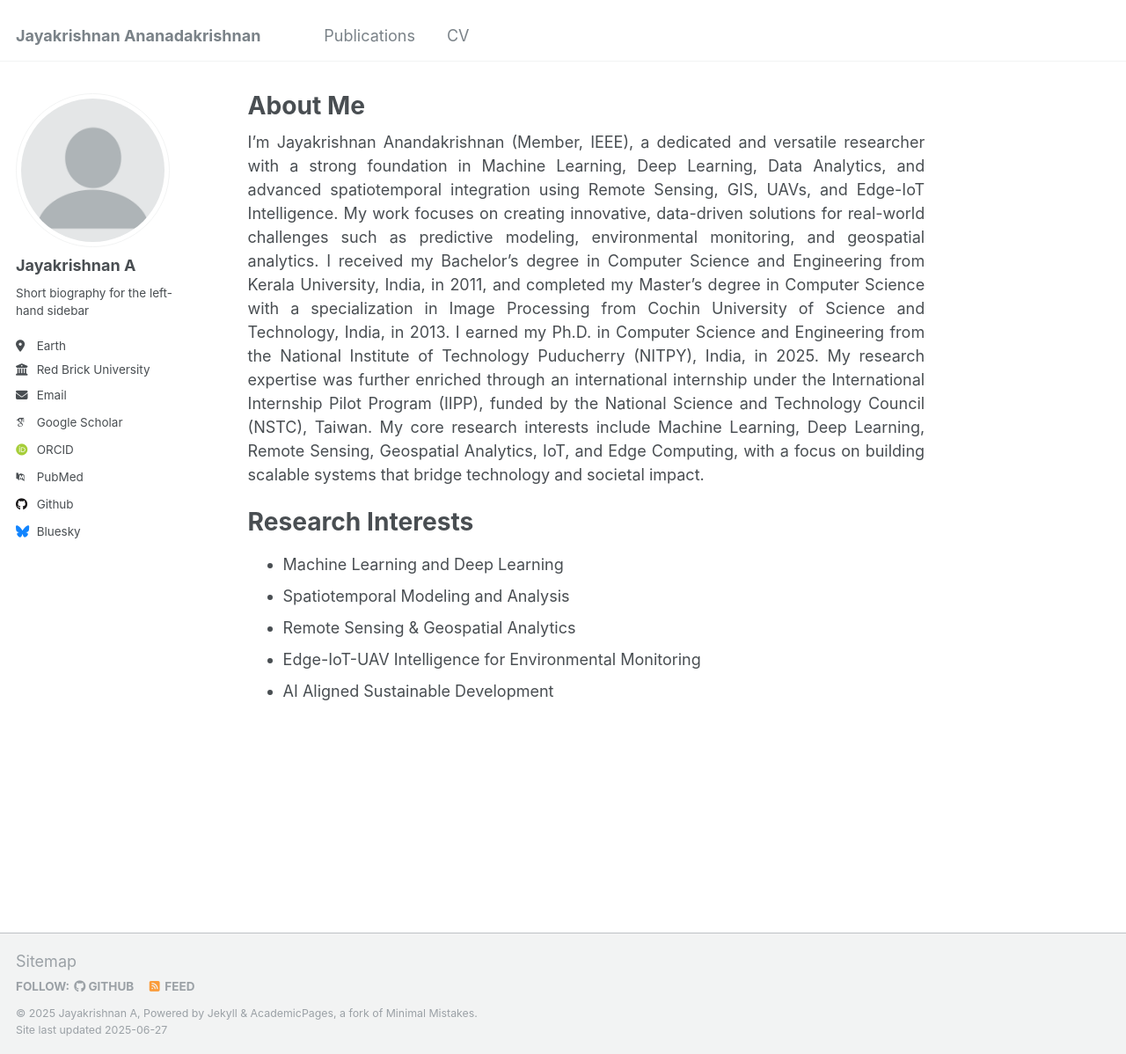
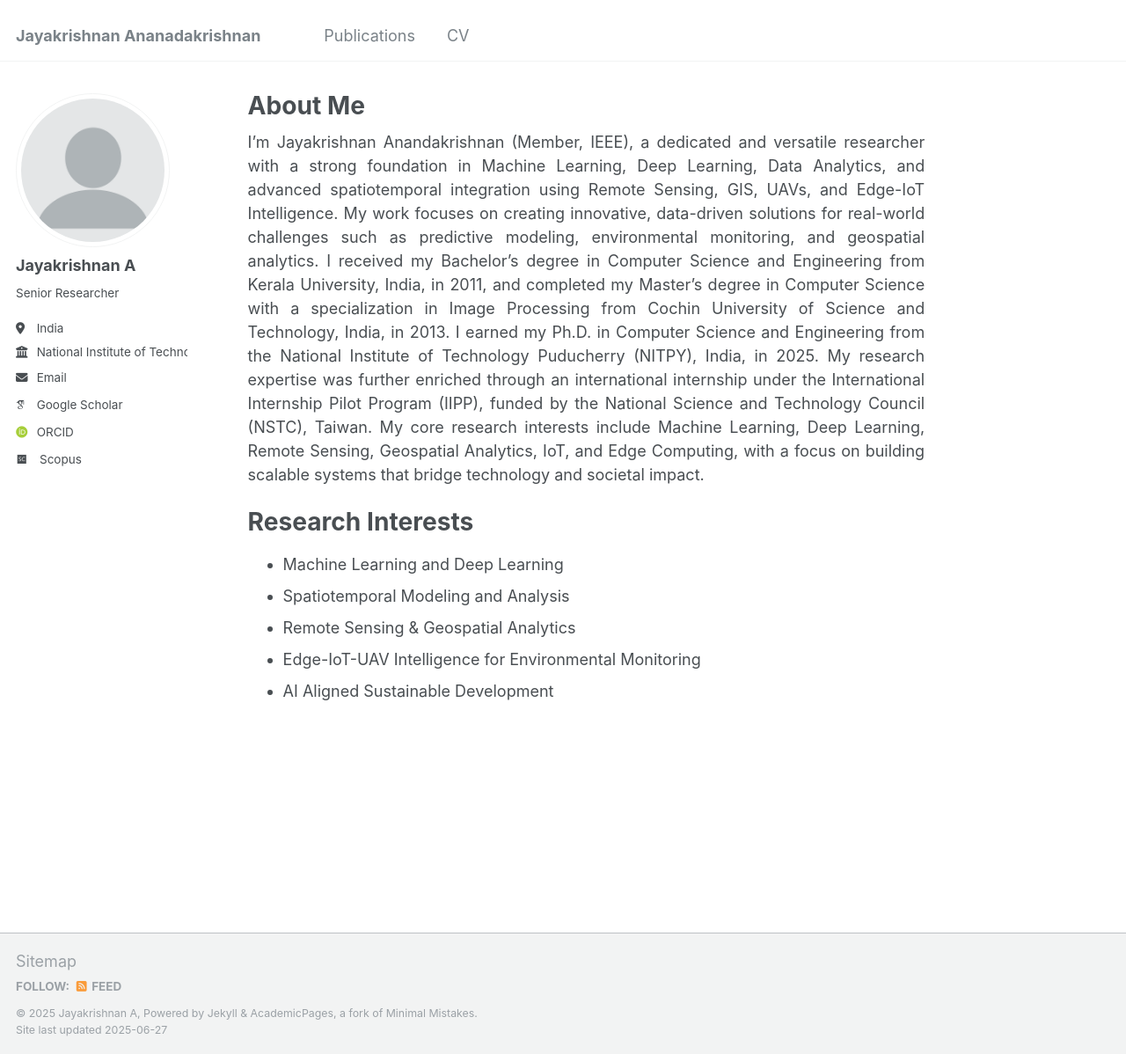
Before and after one commit to Jayakrishnan-A/jayakrishnan-a.github.io, a Jekyll site: the page built from _pages/about.md, in a window 1280 px wide and 1198 px high. Shown: the whole window at 88% size. Built offline with Jekyll 4.4.1, drawn with Linux system fonts in a browser that asks for light colours; some web fonts are replaced.

Commit message:
Update _config.yml

```diff
--- a/_config.yml
+++ b/_config.yml
@@ -24,32 +24,32 @@ author:
   avatar           : "profile.png"
   name             : "Jayakrishnan A"
   pronouns         : # example: "she/her"
-  bio              : "Short biography for the left-hand sidebar"
-  location         : "Earth"
-  employer         : "Red Brick University"
+  bio              : "Senior Researcher"
+  location         : "India"
+  employer         : "National Institute of Technology Puducherry"
   uri              : # URL
-  email            : "none@example.org"
+  email            : "jaykrizz@gmail.com"
 
   # Academic websites
   arxiv            : # URL - Update with the correct link to your profile
-  googlescholar    : "https://scholar.google.com/citations?user=PS_CX0AAAAAJ"
+  googlescholar    : "https://scholar.google.co.in/citations?hl=en&user=rFpTwgIAAAAJ&view_op=list_works&sortby=pubdate"
   impactstory      : # URL
-  orcid            : "http://orcid.org/yourorcidurl"
+  orcid            : "https://orcid.org/0009-0006-7902-6255"
   semantic         : # URL
-  pubmed           : "https://www.ncbi.nlm.nih.gov/pubmed/?term=john+snow"
+  pubmed           : # URL
   researchgate     : # URL
-  scopus           : # URL
+  scopus           : "https://www.scopus.com/authid/detail.uri?authorId=58667950800"
 
   # Repositories and software development
   bitbucket        : # Username - Update with your username on the site
   codepen          : # Username
   dribbble         : # Username
-  github           : "academicpages"
+  github           : # Username
   kaggle           : # Username
   stackoverflow    : # User number or user number and name (i.e., use "1" or "1/jeff-atwood")
 
   # Social media
-  bluesky          : "bsky.app" # Replace this with you Bluesky username
+  bluesky          : # Username #"bsky.app" # Replace this with you Bluesky username
   facebook         : # Username
   flickr           : # Username
   foursquare       : # Username
```
